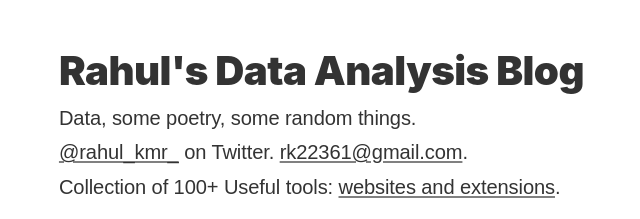
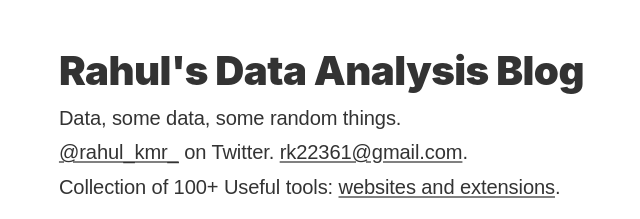
Before and after one commit to planetxi/data-analysis, a plain HTML site: page index.html in a window 1280 px wide. Shown: the top 219 px of the page, 285-925 px from the left. Drawn offline with Linux system fonts and the light colour scheme; a web font is replaced by a local one.

Commit message:
Update index.html

```diff
--- a/index.html
+++ b/index.html
@@ -14,7 +14,7 @@
 	<div class="container"><main class="content">
 
 		<h1><a href="index.html">Rahul's Data Analysis Blog</a></h1>
-		<p>Data, some poetry, some random things.</p>
+		<p>Data, some data, some random things.</p>
 		<p><a href="https://twitter.com/intent/follow?screen_name=rahul_kmr_" target="_blank">@rahul_kmr_</a> on Twitter. <a href="mailto:rk22361@gmail.com">rk22361@gmail.com</a>.</p>
 		<p>Collection of 100+ Useful tools: <a href="https://helpdia.softr.app/" target="_blank">websites and extensions</a>.</p>
 
@@ -106,11 +106,7 @@
 				</p>
 			</li>
 		</ul>
-	<!--
-	<h2 id=Books>Favourite Books</h2>
 
-		<p> <a href="b.html" target="_blank">Books</a> </p>
-	-->
 
 	<h2 id="now">What am I doing now?</h2>
 
```
